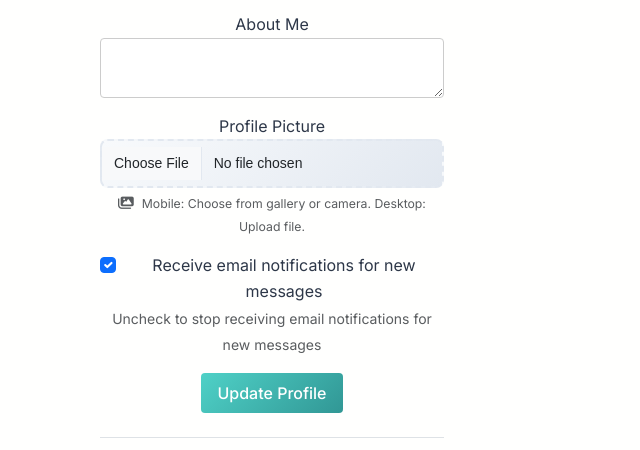
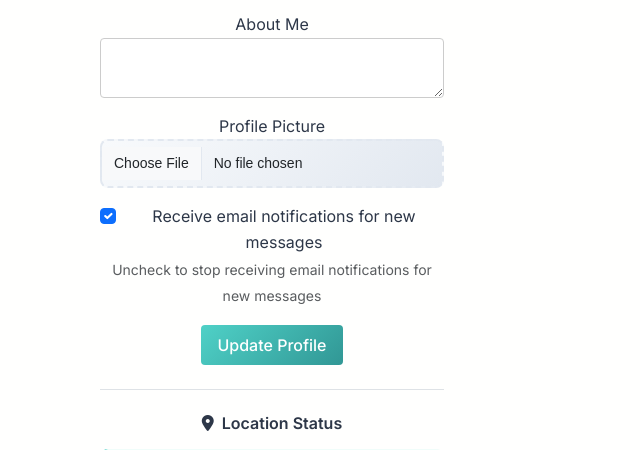
Before and after one commit to sfirke/meutch, a Flask app: page /profile in a window 1280 px wide. Shown: the part 304-754 px from the top of the page, without its empty margins (0-640 px from the left). Run offline with Flask 3, Linux system fonts and the light colour scheme; the visitor is signed in with stand-in values (Sample User, id 1); data comes from the database, SQL or seed files in the repository; data that the repository does not hold is empty; some libraries are stand-ins or nearby versions.

Commit message:
remove text that was just clutter

```diff
--- a/app/templates/circles/create_circle.html
+++ b/app/templates/circles/create_circle.html
@@ -47,10 +47,6 @@
                 <div class="mb-3">
                     {{ form.image.label(class="form-label") }}
                     {{ form.image(class="form-control", accept="image/*") }}
-                    <div class="form-text">
-                        <i class="fas fa-images me-1"></i>
-                        <small>Mobile: Choose from gallery or camera. Desktop: Upload file.</small>
-                    </div>
                     {% for error in form.image.errors %}
                         <div class="text-danger">{{ error }}</div>
                     {% endfor %}
--- a/app/templates/circles/edit_circle.html
+++ b/app/templates/circles/edit_circle.html
@@ -54,10 +54,6 @@
                 <div class="mb-3">
                     {{ form.image.label(class="form-label") }}
                     {{ form.image(class="form-control", accept="image/*") }}
-                    <div class="form-text">
-                        <i class="fas fa-images me-1"></i>
-                        <small>Mobile: Choose from gallery or camera. Desktop: Upload file.</small>
-                    </div>
                     {% for error in form.image.errors %}
                         <div class="text-danger">{{ error }}</div>
                     {% endfor %}
--- a/app/templates/main/list_item.html
+++ b/app/templates/main/list_item.html
@@ -33,9 +33,6 @@
             {{ form.image.label(class="form-label") }}
             {{ form.image(class="form-control", accept="image/*") }}
             <div class="form-text">
-                <i class="fas fa-images me-1"></i>
-                <small>Mobile: Choose from gallery or camera. Desktop: Upload file.</small>
-                <br>
                 <small class="text-muted">Supported formats: JPG, PNG, GIF, BMP, WebP</small>
             </div>
             {% for error in form.image.errors %}
--- a/app/templates/main/profile.html
+++ b/app/templates/main/profile.html
@@ -16,10 +16,6 @@
                 <div class="mb-3">
                     {{ form.profile_image.label }}
                     {{ form.profile_image(class="form-control", accept="image/*") }}
-                    <div class="form-text">
-                        <i class="fas fa-images me-1"></i>
-                        <small>Mobile: Choose from gallery or camera. Desktop: Upload file.</small>
-                    </div>
                 </div>
                 {% if current_user.profile_image_url %}
                     <div class="mb-3">
```
